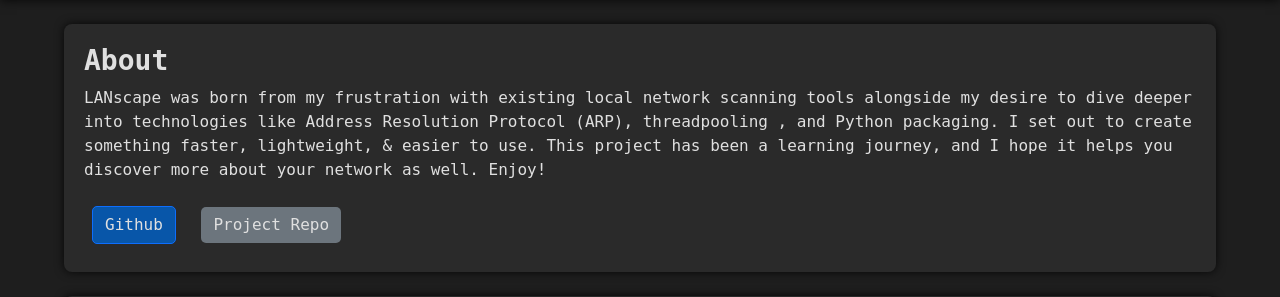
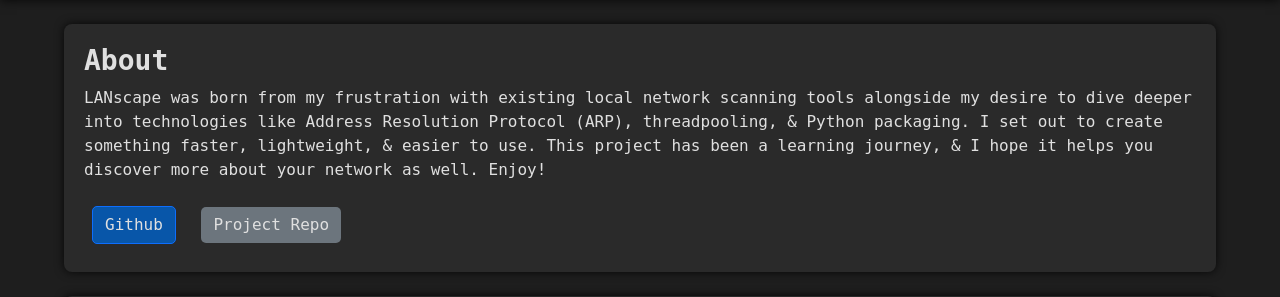
Before and after one commit to mdennis281/LANscape, a Flask app: page /info in a window 1280 px wide. Shown: the part 72-369 px from the top of the page. Run offline with Flask 3, Linux system fonts and the light colour scheme; parts of the project's set-up code (start-up, migrations or seed data) failed here and were passed over.

Commit message:
info page improvement

```diff
--- a/src/lanscape/templates/info.html
+++ b/src/lanscape/templates/info.html
@@ -28,9 +28,9 @@
         <p>
             LANscape was born from my frustration with existing local network scanning tools
             alongside my desire to dive deeper into technologies like
-            Address Resolution Protocol (ARP), threadpooling , and Python packaging.
+            Address Resolution Protocol (ARP), threadpooling, & Python packaging.
             I set out to create something faster, lightweight, & easier to use.
-            This project has been a learning journey, and I hope it helps you
+            This project has been a learning journey, & I hope it helps you
             discover more about your network as well. Enjoy!
         </p>
         <a  href="https://github.com/mdennis281/" target="_blank"></a>
```
